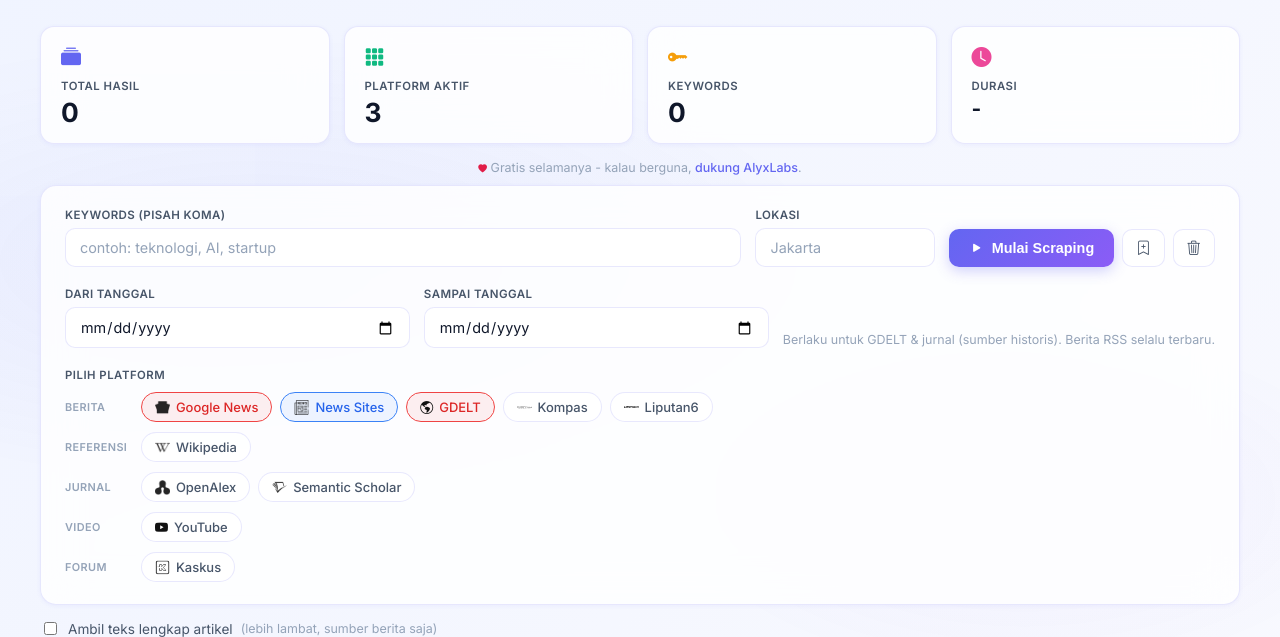
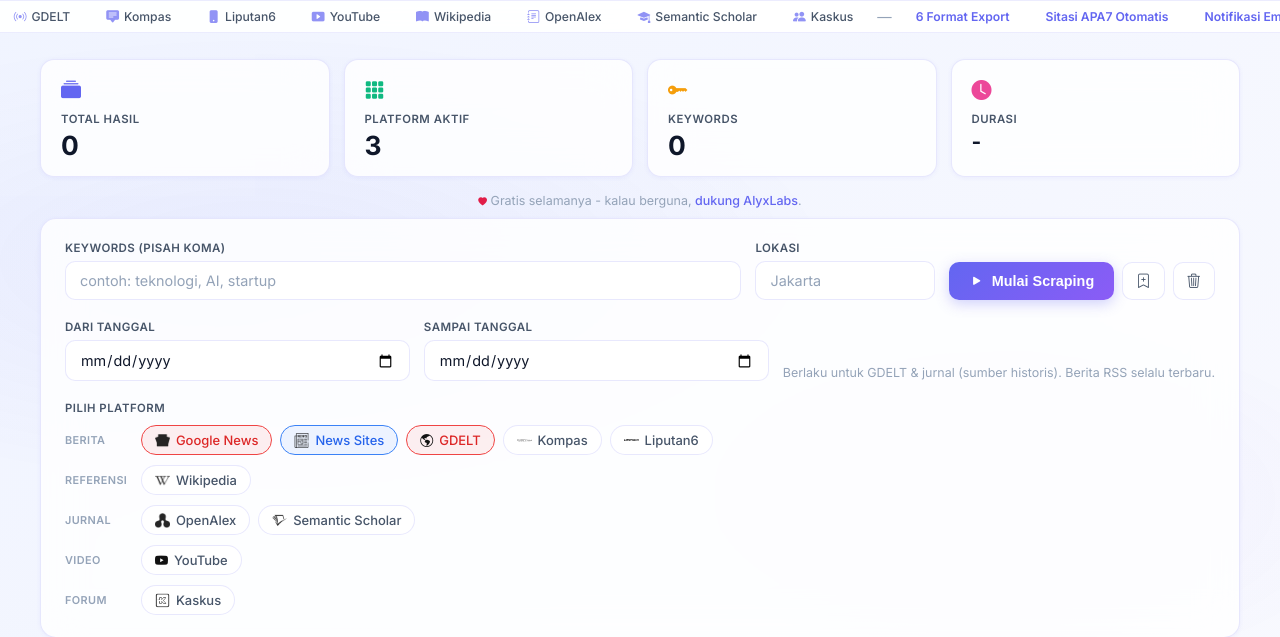
Before and after one commit to AliveNata/alyx-scraper, a Flask app: page / in a window 1280 px wide. Shown: the part 59-696 px from the top of the page. Run offline with Flask 3, Linux system fonts and the light colour scheme; some libraries are stand-ins or nearby versions.

Commit message:
feat: ticker - platform names + feature highlights slow scroll
Running text below navbar shows 10 platforms + 5 features in 48s loop.
Pauses on hover. Uses nav-bg/nav-border vars, dark mode compatible.

```diff
--- a/static/css/base.css
+++ b/static/css/base.css
@@ -150,3 +150,35 @@ html[data-theme="dark"]::before{
   .alyx-foot-grid{grid-template-columns:1fr;text-align:center}
   .alyx-foot-right{align-items:center;flex-direction:row;justify-content:center}
 }
+
+/* ── TICKER ── */
+.ticker-wrap{
+  width:100%;overflow:hidden;
+  border-top:1px solid var(--nav-border);
+  border-bottom:1px solid var(--nav-border);
+  background:var(--nav-bg);
+  backdrop-filter:blur(12px);-webkit-backdrop-filter:blur(12px);
+  padding:7px 0;
+  user-select:none;
+}
+.ticker-track{
+  display:flex;align-items:center;gap:0;
+  width:max-content;
+  animation:ticker-scroll 48s linear infinite;
+}
+.ticker-wrap:hover .ticker-track{animation-play-state:paused}
+.ticker-item{
+  font-size:.76rem;font-weight:500;color:var(--t2);
+  white-space:nowrap;padding:0 18px;
+  display:flex;align-items:center;gap:5px;
+}
+.ticker-item i{font-size:.8rem;color:var(--accent);opacity:.7}
+.ticker-feat{color:var(--accent);font-weight:600}
+.ticker-sep{color:var(--glass-b);padding:0 6px;font-size:.9rem;color:var(--t3)}
+[data-theme="dark"] .ticker-wrap{background:var(--nav-bg)}
+[data-theme="dark"] .ticker-item{color:var(--t2)}
+
+@keyframes ticker-scroll{
+  0%{transform:translateX(0)}
+  100%{transform:translateX(-50%)}
+}
--- a/templates/index.html
+++ b/templates/index.html
@@ -21,6 +21,46 @@
 {% endblock %}
 
 {% block content %}
+
+<div class="ticker-wrap">
+  <div class="ticker-track">
+    <span class="ticker-item"><i class="bi bi-newspaper"></i> Google News</span>
+    <span class="ticker-item"><i class="bi bi-globe2"></i> News Sites</span>
+    <span class="ticker-item"><i class="bi bi-broadcast"></i> GDELT</span>
+    <span class="ticker-item"><i class="bi bi-chat-square-text-fill"></i> Kompas</span>
+    <span class="ticker-item"><i class="bi bi-phone-fill"></i> Liputan6</span>
+    <span class="ticker-item"><i class="bi bi-play-btn-fill"></i> YouTube</span>
+    <span class="ticker-item"><i class="bi bi-book-fill"></i> Wikipedia</span>
+    <span class="ticker-item"><i class="bi bi-journal-text"></i> OpenAlex</span>
+    <span class="ticker-item"><i class="bi bi-mortarboard-fill"></i> Semantic Scholar</span>
+    <span class="ticker-item"><i class="bi bi-people-fill"></i> Kaskus</span>
+    <span class="ticker-sep">&#8212;</span>
+    <span class="ticker-item ticker-feat">6 Format Export</span>
+    <span class="ticker-item ticker-feat">Sitasi APA7 Otomatis</span>
+    <span class="ticker-item ticker-feat">Notifikasi Email</span>
+    <span class="ticker-item ticker-feat">Filter Tanggal</span>
+    <span class="ticker-item ticker-feat">Gratis Selamanya</span>
+    <span class="ticker-sep">&#8212;</span>
+    <span class="ticker-item"><i class="bi bi-newspaper"></i> Google News</span>
+    <span class="ticker-item"><i class="bi bi-globe2"></i> News Sites</span>
+    <span class="ticker-item"><i class="bi bi-broadcast"></i> GDELT</span>
+    <span class="ticker-item"><i class="bi bi-chat-square-text-fill"></i> Kompas</span>
+    <span class="ticker-item"><i class="bi bi-phone-fill"></i> Liputan6</span>
+    <span class="ticker-item"><i class="bi bi-play-btn-fill"></i> YouTube</span>
+    <span class="ticker-item"><i class="bi bi-book-fill"></i> Wikipedia</span>
+    <span class="ticker-item"><i class="bi bi-journal-text"></i> OpenAlex</span>
+    <span class="ticker-item"><i class="bi bi-mortarboard-fill"></i> Semantic Scholar</span>
+    <span class="ticker-item"><i class="bi bi-people-fill"></i> Kaskus</span>
+    <span class="ticker-sep">&#8212;</span>
+    <span class="ticker-item ticker-feat">6 Format Export</span>
+    <span class="ticker-item ticker-feat">Sitasi APA7 Otomatis</span>
+    <span class="ticker-item ticker-feat">Notifikasi Email</span>
+    <span class="ticker-item ticker-feat">Filter Tanggal</span>
+    <span class="ticker-item ticker-feat">Gratis Selamanya</span>
+    <span class="ticker-sep">&#8212;</span>
+  </div>
+</div>
+
 <div class="ctr main">
 
 <!-- Stats dashboard -->
```
